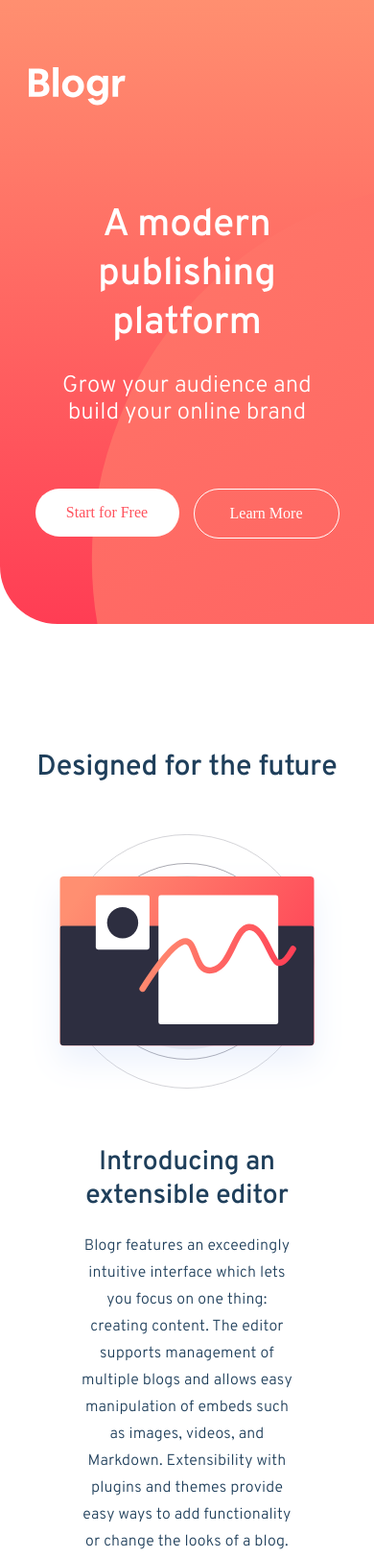
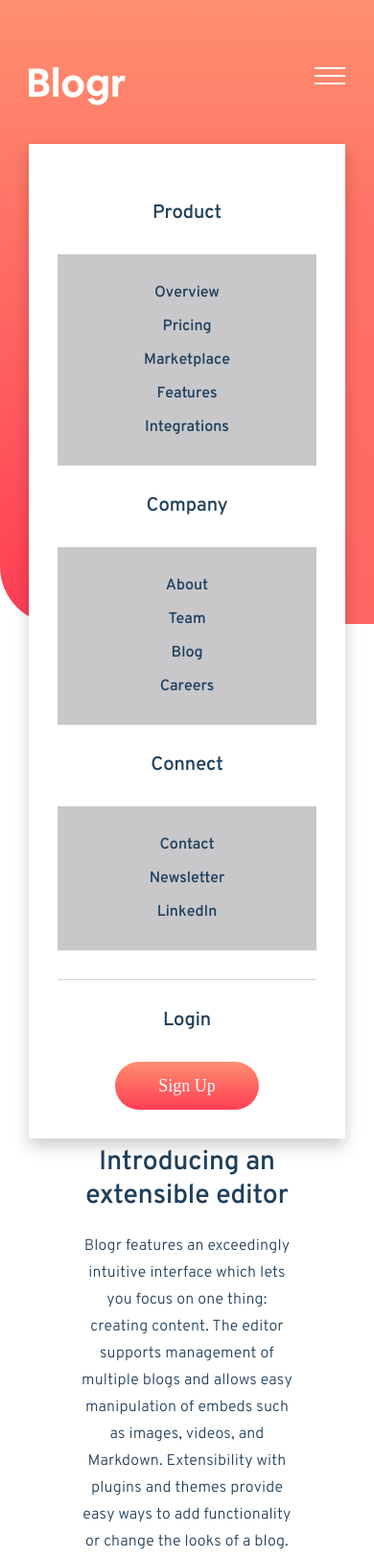
Before and after one commit to leopaul29/frontendmentor-blogr-landing-page-main, a website: page index.html in a window 390 px wide. Shown: the top 1623 px of the page at 96% size. Drawn offline with Linux system fonts and the light colour scheme; a web font is replaced by a local one.

Commit message:
style: nav mobile

```diff
--- a/index.html
+++ b/index.html
@@ -15,10 +15,17 @@
 <body>
   <header class="header">
     <div class="header__content">
-      <nav class="header__nav">
-        <div class="nav__left">
+      <nav class="nav">
+        <div class="nav__logo">
           <img src="images/logo.svg" alt="logo" class="nav__logo">
-          <div class="left__menu">
+        </div>
+        <div class="nav__navbar">
+          <span class="navbar__menuBurger">
+            <img id="menuBurger" src="images/icon-hamburger.svg" alt="open menu">
+            <img id="menuClose" src="images/icon-close.svg" alt="close menu">
+          </span>
+          <div class="navbar__menuGroup navbar__menuGroup--active">
+            <div class="navbar__menu">
               <div class="menu__item">
                 <div class="item__name">Product</div>
                 <div class="item__dropdown">
@@ -29,7 +36,7 @@
                   <div class="dropdown__item">Integrations</div>
                 </div>
               </div>
-            <div class="menu__item">
+              <div class="menu__item item__name--active">
                 <div class="item__name">Company</div>
                 <div class="item__dropdown">
                   <div class="dropdown__item">About</div>
@@ -45,12 +52,13 @@
                   <div class="dropdown__item">Newsletter</div>
                   <div class="dropdown__item">LinkedIn</div>
                 </div>
-            </div>è
               </div>
             </div>
-        <div class="nav__right">
-          <div class="item__primary">Login</div>
-          <div class="item__secondary">Sign Up</div>
+            <div class="navbar__sign">
+              <div class="item__login">Login</div>
+              <div class="btn item__signup">Sign Up</div>
+            </div>
+          </div>
         </div>
       </nav>
       <div class="heroBanner">
@@ -69,7 +77,7 @@
       <div class="block__header h2">Designed for the future</div>
       <div class="block--desktop-left block--mobile-bottom">
         <div class="block__paragraph">
-          <div class="block__title h3 h2--mobile">Introducing an extensible editor</div>
+          <div class="block__title h3 ">Introducing an extensible editor</div>
           <div class="block__text text">
             Blogr features an exceedingly intuitive interface which lets you focus on one thing: creating content.
             The editor supports management of multiple blogs and allows easy manipulation of embeds such as images,
@@ -78,7 +86,7 @@
           </div>
         </div>
         <div class="block__paragraph">
-          <div class="block__title h3 h2--mobile">Robust content management</div>
+          <div class="block__title h3 ">Robust content management</div>
           <div class="block__text text">
             Flexible content management enables users to easily move through posts. Increase the usability of your blog
             by adding customized categories, sections, format, or flow. With this functionality, you’re in full control.
@@ -121,7 +129,7 @@
       </div>
       <div class="block__right">
         <div class="block__paragraph">
-          <div class="block__title h3 h2--mobile">Free, open, simple</div>
+          <div class="block__title h3">Free, open, simple</div>
           <div class="block__text text">
             Blogr is a free and open source application backed by a large community of helpful developers. It supports
             features such as code syntax highlighting, RSS feeds, social media integration, third-party commenting
@@ -129,7 +137,7 @@
           </div>
         </div>
         <div class="block__paragraph">
-          <div class="block__title h3 h2--mobile">Powerful tooling</div>
+          <div class="block__title h3">Powerful tooling</div>
           <div class="block__text text">
             Batteries included. We built a simple and straightforward CLI tool that makes customization and deployment a
             breeze, but capable of producing even the most complicated sites.
--- a/sass/_base.scss
+++ b/sass/_base.scss
@@ -27,7 +27,7 @@ $color-gradient-very-dark-gray-blue: hsl(237, 17%, 21%);
 $color-gradient-very-dark-desaturated-blue: hsl(237, 23%, 32%);
 
 /** Screen size **/
-$screensize-mobile: 600px;// 375px;
+$screensize-mobile: 600px; // 375px;
 $screensize-desktop: 1440px;
 
 /* fonts */
--- a/sass/_components.scss
+++ b/sass/_components.scss
@@ -39,8 +39,58 @@
 }
 
 /* NAV */
-.item__dropdown {
-  display: none;
+.navbar__menuGroup {
+  padding: 30px;
+  box-shadow: 0 8px 16px 0 rgba(0,0,0,0.2);
+}
+.navbar__menu {
+  margin-bottom: 30px;
+}
+
+.item__arrow {
+  background-image: url("../images/icon-arrow-dark.svg");
+}
+.menu__item {
+  .item__name {
+    margin: 30px;
+    font-family: Overpass-SemiBold;
+    font-size: 20px;
+    color: $color-very-dark-blue;
+  }
+  .item__dropdown {
+    //display: none;
+    background-color: $color-grayish-blue;
+    padding: 15px 0;
+    font-family: Overpass-SemiBold;
+    color: $color-very-dark-blue;
+    .dropdown__item {
+      margin: 15px;
+    }
+  }
+}
+.navbar__sign {
+  border-top: solid 1px lightgray;
+  display: flex;
+  flex-direction: column;
+  align-items: center;
+  .item__login {
+    font-family: Overpass-SemiBold;
+    font-size: 20px;
+    color: $color-very-dark-blue;
+    margin: 30px;
+    cursor: pointer;
+  }
+  .item__signup {
+    background-image: linear-gradient(
+      $color-gradient-very-light-red,
+      $color-gradient-light-red
+    );
+    height: 50px;
+    font-size: 18px;
+    cursor: pointer;
+  }
+  .item__signup{
+  }
 }
 
 /* IMG */
--- a/sass/_layout.scss
+++ b/sass/_layout.scss
@@ -22,6 +22,39 @@ body {
     align-items: center;
     max-width: 960px;
     margin: 70px 30px;
+  }
+}
+/* NAV */
+.nav__logo {
+  cursor: pointer;
+}
+@media only screen and (min-width: $screensize-mobile) {
+  // desktop screen
+}
+@media only screen and (max-width: $screensize-mobile) {
+  // mobile screen
+  .nav {
+    display: flex;
+    flex-direction: row;
+    justify-content: space-between;
+    width: 100%;
+  }
+  #menuBurger {
+    display: block;
+  }
+  #menuClose {
+    display: none;
+  }
+  .navbar__menuGroup {
+    //display: none;
+  }
+  .navbar__menuGroup--active {
+    background-color: $color-white;
+    position: absolute;
+    top: 150px;
+    left: 30px;
+    right: 30px;
+    text-align: center;
   }
 }
 /* HEROBANNER */
@@ -141,6 +174,12 @@ body {
     top: -250px;
   }
 }
+@media only screen and (max-width: $screensize-mobile) {
+  // mobile screen
+  #phone .block__header {
+    margin-bottom: 30px;
+  }
+}
 
 /* LAPTOP */
 #laptop {
@@ -158,7 +197,7 @@ body {
   &__col {
   }
   &__title {
-    margin-bottom: 25px;
+    margin-bottom: 30px;
   }
   &__item {
     margin-bottom: 10px;
@@ -166,6 +205,7 @@ body {
 }
 
 @media only screen and (min-width: $screensize-mobile) {
+  // desktop screen
   .footer {
     display: flex;
     justify-content: center;
@@ -179,6 +219,7 @@ body {
   }
 }
 @media only screen and (max-width: $screensize-mobile) {
+  // mobile screen
   .footer {
     &__content {
       padding: 100px;
```
Also changed, not shown: css/style.css. Lines whose indentation alone changed are shown as unchanged.
